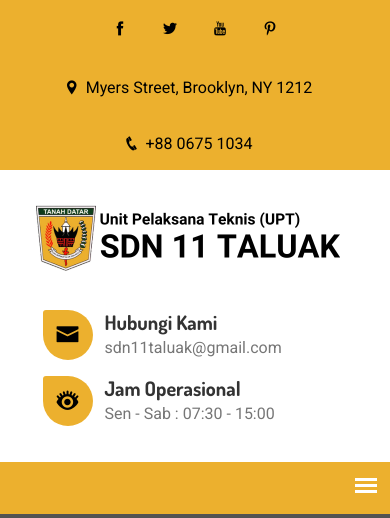
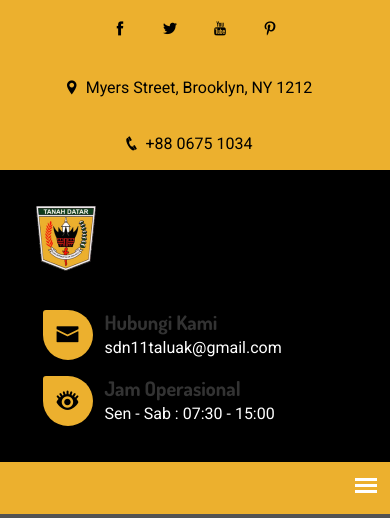
Before and after one commit to syarhabil/website-11-taluak, a PHP site: page /website/blog.html in a window 390 px wide. Shown: the top 518 px of the page. Run offline with PHP 8.4, Linux system fonts and the light colour scheme; grey boxes are pictures that could not be loaded.

Commit message:
Update styles for improved contrast on mobile and desktop

```diff
--- a/assets/css/responsive.css
+++ b/assets/css/responsive.css
@@ -422,3 +422,23 @@ Version      : 1.0
 		transform: rotate(56.5deg) translateX(296px);
 	}
 }
+
+/* Custom CSS */
+body {
+    background-color: #ecb02e;
+}
+
+nav {
+    background-color: black;
+}
+
+@media only screen and (max-width: 767px) {
+    body {
+        background-color: black;
+        color: white;
+    }
+    .navbar,
+    .footer-menu ul li a {
+        color: white;
+    }
+}
```
